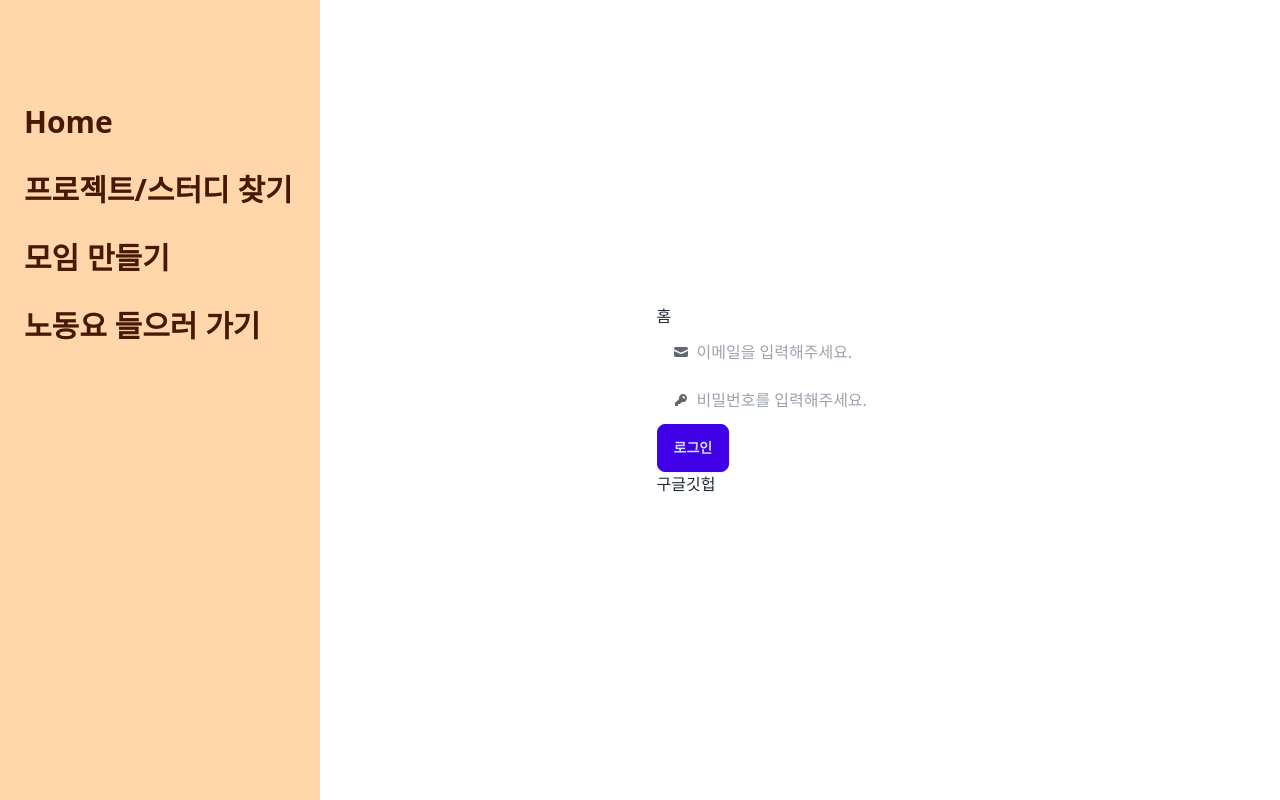
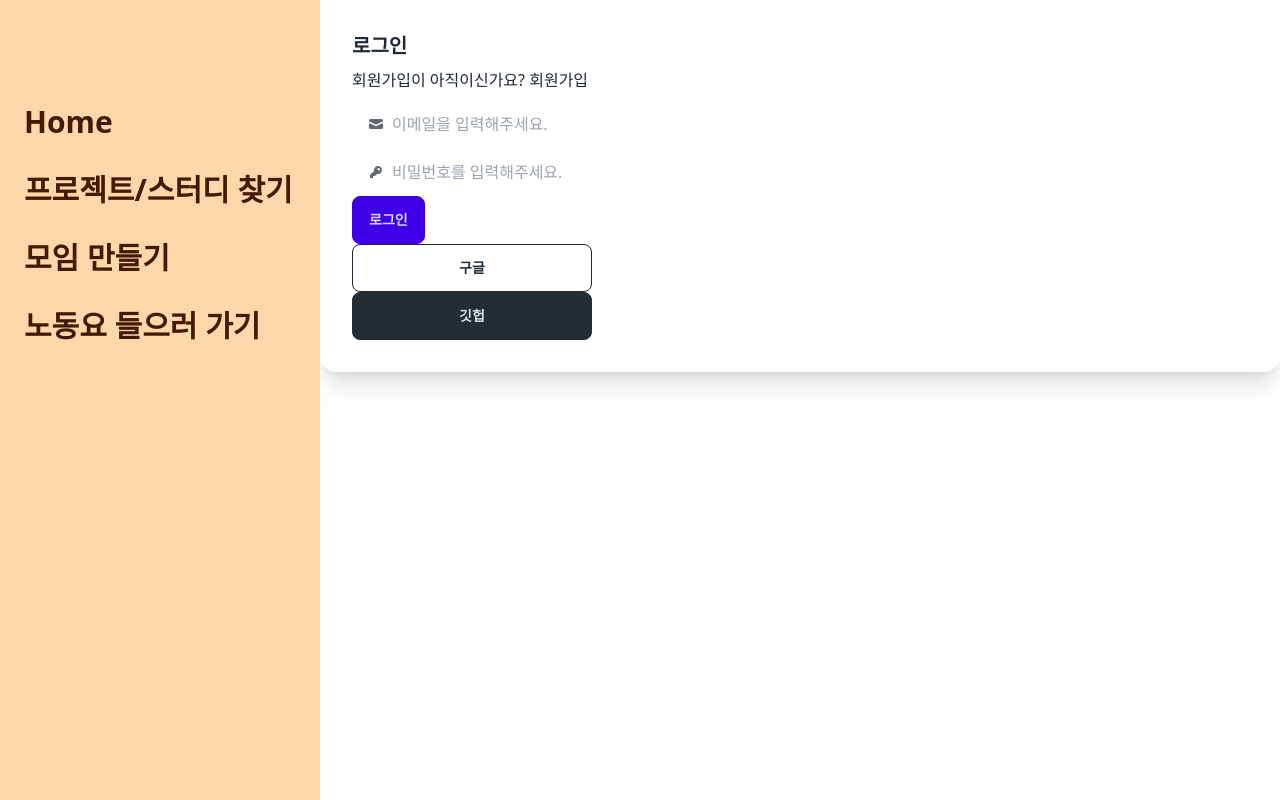
Before and after one commit to dev-cookie-project/dev-cookie, a Next.js app: page /devCookieAuth/devCookieLogIn in a window 1280 px wide. Shown: the top 800 px of the page. Built offline with nearby package versions, Linux system fonts and the light colour scheme; no server answers.

Commit message:
Fix: css 수정

```diff
--- a/src/app/components/topNav.tsx
+++ b/src/app/components/topNav.tsx
@@ -6,9 +6,7 @@ export default function TopNav() {
   return (
     <>
       <div className="navbar bg-base-100">
-        <div className="flex-1">
-          <a className="btn btn-ghost text-xl">DevCookie</a>
-        </div>
+        <div className="flex-1"></div>
         <div className="flex-none gap-2">
           <div className="form-control">
             <input
--- a/src/app/devCookieAuth/devCookieJoinUs/page.tsx
+++ b/src/app/devCookieAuth/devCookieJoinUs/page.tsx
@@ -62,7 +62,6 @@ const Signup = () => {
   return (
     <div>
       <form onSubmit={handleSumbit}>
-        <Link href="http://localhost:3000/">홈</Link>
         <label className="input input-bordered flex items-center gap-2">
           <svg
             xmlns="http://www.w3.org/2000/svg"
--- a/src/app/devCookieAuth/devCookieLogIn/page.tsx
+++ b/src/app/devCookieAuth/devCookieLogIn/page.tsx
@@ -65,8 +65,16 @@ const Login = () => {
 
   return (
     <div>
+      <div className="card w-100 bg-base-100 shadow-xl">
+        <div className="card-body">
+          <h2 className="card-title">로그인</h2>
+          <p>
+            회원가입이 아직이신가요?{" "}
+            <Link href="/devCookieAuth/devCookieJoinUs">회원가입</Link>
+          </p>
+
+          <div className="card w-96 bg-base-100 justify-center">
             <form onSubmit={handleLogin}>
-        <Link href="http://localhost:3000/">홈</Link>
               <label className="input input-bordered flex items-center gap-2">
                 <svg
                   xmlns="http://www.w3.org/2000/svg"
@@ -113,12 +121,27 @@ const Login = () => {
                   required
                 />
               </label>
-        <button type="submit" className="btn btn-active btn-primary">
+              <button
+                type="submit"
+                className="btn btn-active btn-primary itmes-center"
+              >
                 로그인
               </button>
+              <div className="card w-60 bg-base-100">
+                <button className="btn btn-outline" onClick={signUpWithGoogle}>
+                  구글
+                </button>
+                <button
+                  className="btn btn-active btn-neutral"
+                  onClick={signUpWithGithub}
+                >
+                  깃헙
+                </button>
+              </div>
             </form>
-      <button onClick={signUpWithGoogle}>구글</button>
-      <button onClick={signUpWithGithub}>깃헙</button>
+          </div>
+        </div>
+      </div>
     </div>
   );
 };
--- a/src/app/sherd/Aside.tsx
+++ b/src/app/sherd/Aside.tsx
@@ -6,7 +6,7 @@ function Aside({ props }: { props: React.ReactNode }) {
   return (
     <div className="drawer lg:drawer-open">
       <input id="my-drawer-2" type="checkbox" className="drawer-toggle" />
-      <div className="drawer-content flex flex-col items-center justify-center">
+      <div className="drawer-content flex-col items-center justify-center">
         {props}
       </div>
 
```
Lines whose indentation alone changed are shown as unchanged.
